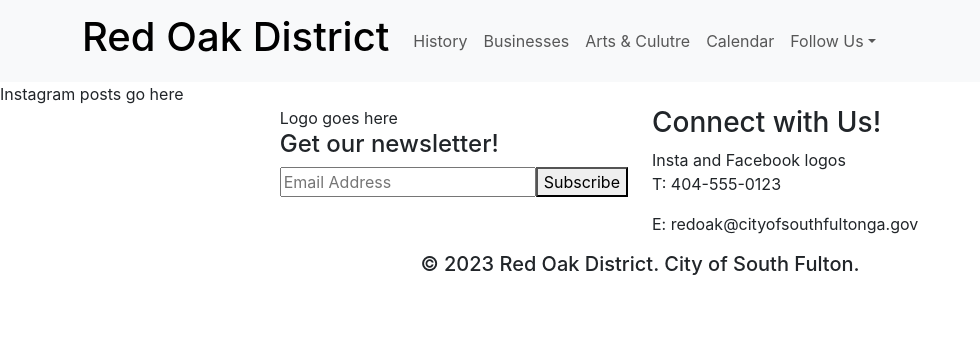
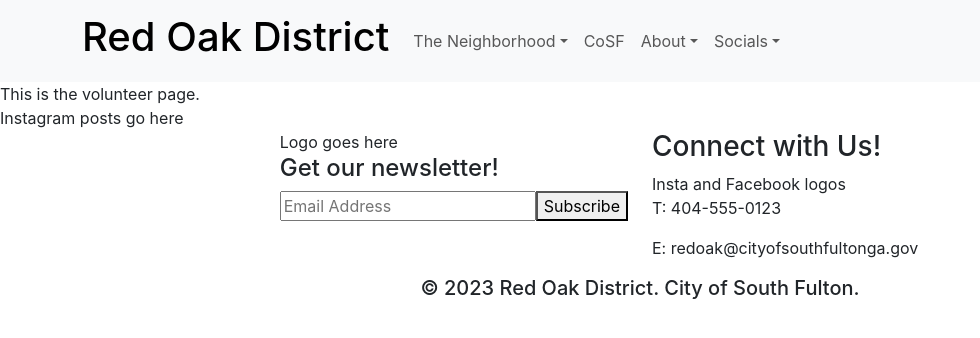
Before and after one commit to roblingjohn/red-oak-district, a React (Create React App) app: page /volunteer in a window 1280 px wide. Shown: the top 338 px of the page, without its empty margins (0-980 px from the left). Built offline with nearby package versions, Linux system fonts and the light colour scheme.

Commit message:
Changes header links

```diff
--- a/src/App.js
+++ b/src/App.js
@@ -14,6 +14,7 @@ import Newsletter from "./components/Newsletter";
 import History from "./containers/History";
 import Businesses from "./containers/Businesses";
 import Arts from "./containers/Arts";
+import Volunteer from "./containers/Volunteer";
 
 function App() {
   return (
@@ -30,6 +31,7 @@ function App() {
           <Route path="history" element={<History />} />
           <Route path="businesses" element={<Businesses />} />
           <Route path="arts" element={<Arts />} />
+          <Route path="volunteer" element={<Volunteer />} />
           <Route path="/" element={<Home />} />
         </Routes>
       </Router>
--- a/src/containers/Header.jsx
+++ b/src/containers/Header.jsx
@@ -12,11 +12,20 @@ const Header = () => {
           <Navbar.Toggle aria-controls="basic-navbar-nav" />
           <Navbar.Collapse>
             <Nav className="me-auto">
-              <Nav.Link href="/history">History</Nav.Link>
-              <Nav.Link href="/businesses">Businesses</Nav.Link>
-              <Nav.Link href="/arts">Arts & Culutre</Nav.Link>
-              <Nav.Link href="/events">Calendar</Nav.Link>
-              <NavDropdown title="Follow Us">
+              <NavDropdown title="The Neighborhood">
+                <NavDropdown.Item href="/history">History</NavDropdown.Item>
+                <NavDropdown.Item href="/arts">Arts & Culture</NavDropdown.Item>
+                <NavDropdown.Item href="/events">Events</NavDropdown.Item>
+                <NavDropdown.Item href="/businesses">
+                  Businesses
+                </NavDropdown.Item>
+              </NavDropdown>
+              <Nav.Link href="/cosf">CoSF</Nav.Link>
+              <NavDropdown title="About">
+                <NavDropdown.Item href="/program">The Program</NavDropdown.Item>
+                <NavDropdown.Item href="/volunteer">Volunteer</NavDropdown.Item>
+              </NavDropdown>
+              <NavDropdown title="Socials">
                 <NavDropdown.Item
                   href="https://www.facebook.com/RedOakDistrict/"
                   target="_blank"
--- /dev/null
+++ b/src/containers/Volunteer.jsx
@@ -0,0 +1,11 @@
+import React from 'react';
+
+const Volunteer = () => {
+    return (
+        <div>
+            This is the volunteer page.
+        </div>
+    );
+};
+
+export default Volunteer;
```
